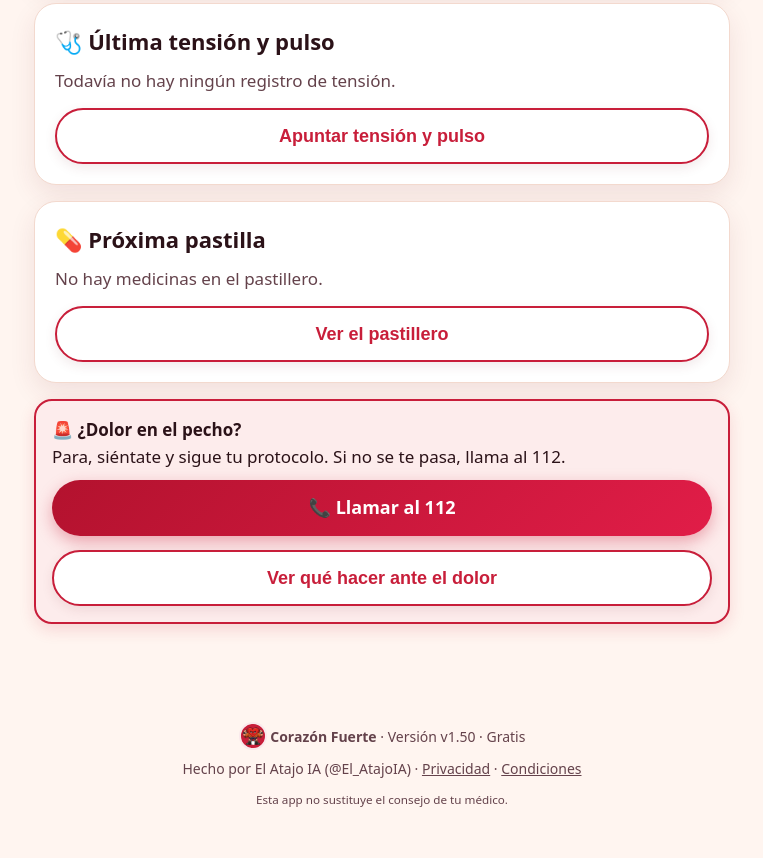
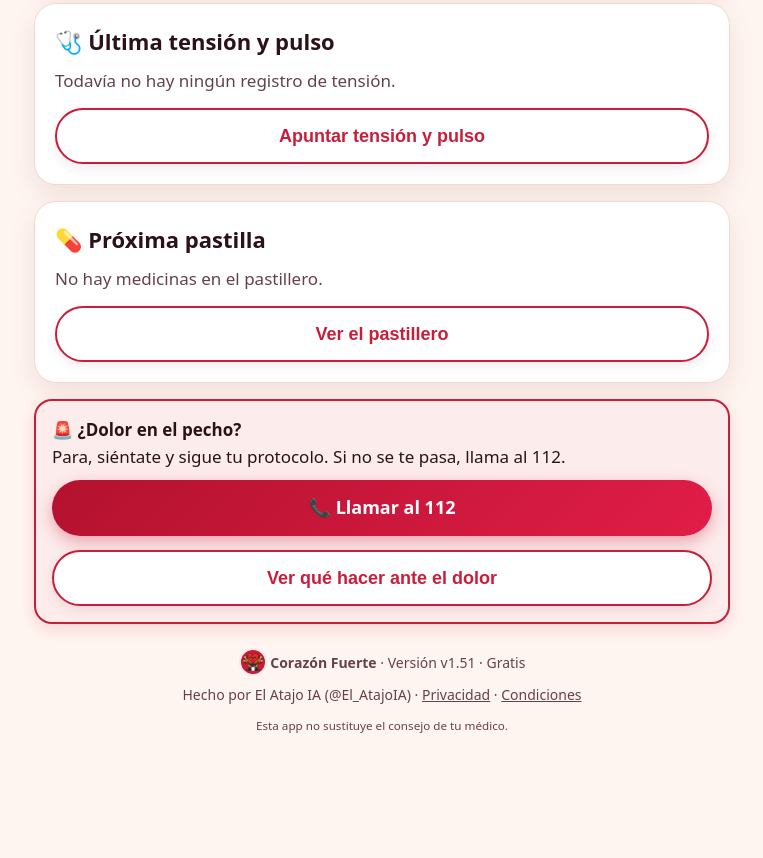
Before and after one commit to ElAtajoIA/corazon-fuerte, a plain HTML site: page index.html in a window 1280 px wide. Shown: the part 704-1562 px from the top of the page, without its empty margins (258-1021 px from the left). After the commit the page ends 1488 px from the top, so only its background shows below. Drawn offline with Linux system fonts and the light colour scheme.

Commit message:
Corazón Fuerte v1.51
Actualiza los 11 archivos de la raíz a la versión 1.51: index.html, sw.js, manifest.webmanifest, privacidad.html, condiciones.html, icon-192.png, icon-512.png, icon-maskable-512.png, apple-touch-icon.png, logo-round.png y logo.webp.

```diff
--- a/index.html
+++ b/index.html
@@ -121,7 +121,7 @@ header.top .brand span a{color:var(--header-ink);text-decoration:underline;text-
 .iconbtn.sos{background:var(--sos-bg);color:var(--sos-ink);font-weight:800;font-size:17px;padding:2px 10px;text-decoration:none;display:inline-flex;flex-direction:column;align-items:center;justify-content:center;line-height:1.15}
 .iconbtn.sos .sos-tel{font-size:14px;line-height:1}
 .punto-conectado{width:12px;height:12px;border-radius:50%;background:#22c55e;border:2px solid #fff;box-shadow:0 0 0 1px rgba(0,0,0,.15);flex:none;align-self:center}
-main{max-width:720px;margin:0 auto;padding:14px 12px 90px}
+main{max-width:720px;margin:0 auto;padding:14px 12px 16px}
 .card{background:var(--card);border:1px solid var(--line);border-radius:22px;padding:20px;margin:0 0 16px;box-shadow:var(--shadow)}
 .view{display:none}
 .view.active{display:block}
@@ -410,7 +410,7 @@ footer a{color:var(--muted)}
 <nav class="drawer" id="drawer" aria-label="Menú principal">
   <h2><img class="logo-round small" src="logo-round.png" alt=""> Corazón Fuerte</h2>
   <div id="drawer-nav"></div>
-  <div class="foot">Versión v1.50 · Gratis.<br>Tus datos se guardan en tu dispositivo y, si conectas Google, en tu Google Drive.</div>
+  <div class="foot">Versión v1.51 · Gratis.<br>Tus datos se guardan en tu dispositivo y, si conectas Google, en tu Google Drive.</div>
 </nav>
 
 <main>
@@ -855,7 +855,8 @@ footer a{color:var(--muted)}
     <button class="btn secondary" id="btn-importar">Importar copia</button><input type="file" id="import-file" accept="application/json,.json" hidden>
     <p class="muted">Para pasar tus datos a otro móvil: 1) pulsa «Descargar copia» y guarda el archivo; 2) pásalo al otro móvil por correo, WhatsApp o Drive; 3) en el otro móvil, abre la app, pulsa «Importar copia» y elige el archivo.</p>
     <button class="btn secondary" id="btn-borrar-todo" style="color:var(--link);border-color:var(--link)">Borrar todos mis datos</button>
-    <p class="muted">Versión v1.50</p>
+    <p class="muted">Versión v1.51</p>
+    <p class="muted"><b>Qué cambia en la v1.51:</b><br>· Ya no queda hueco al final de Hoy: el pie sigue a la tarjeta del dolor.</p>
     <p class="muted"><b>Qué cambia en la v1.50:</b><br>· En la pantalla de Hoy ya no sale el aviso de datos orientativos.</p>
     <p class="muted"><b>Qué cambia en la v1.49:</b><br>· <b>Lista de la compra.</b> Ahora puedes tachar cada producto como comprado, tocándolo, y vaciar toda la lista de una vez con «Vaciar lista».<br>· <b>Rueda de tensión.</b> En Hoy solo se ven las últimas 30 lecturas, para que no sea una lista sin fin.<br>· <b>Avisos que no se pierden.</b> Si la app estaba dormida cuando tocaba una pastilla, el aviso llega igual si han pasado menos de 15 minutos.<br>· <b>Botón Atrás.</b> Ahora Atrás te lleva a la pantalla anterior, y en la pantalla principal pregunta antes de salir de la app.<br>· <b>Guardado en Drive.</b> Los datos se guardan en el móvil al momento y se envían a Drive cuando sales de la app, no con cada movimiento. Y el orden de «Tu día» ya no se mueve sin querer: hay que mantener pulsado el asa y se puede deshacer.</p>
     <p class="muted"><b>Qué cambia en la v1.48:</b><br>· <b>Medicinas incompletas.</b> En el Pastillero, la app avisa en la tarjeta de cada medicina si le falta la dosis o las horas.<br>· <b>Stock opcional.</b> Si quieres, puedes llevar el stock de cada medicina: cada toma que marques lo baja, y con «Renovar stock» sumas una caja entera.<br>· <b>Informe por WhatsApp.</b> En «Para el médico» puedes compartir el informe por WhatsApp, como texto.<br>· <b>Periodo del informe.</b> En «Para el médico» eliges si el informe cubre el último mes, los últimos 3 meses o todo.</p>
@@ -874,7 +875,7 @@ footer a{color:var(--muted)}
 </main>
 
 <footer>
-  <p><img class="logo-round tiny" src="logo-round.png" alt="" style="vertical-align:-8px"> <b>Corazón Fuerte</b> · Versión v1.50 · Gratis</p>
+  <p><img class="logo-round tiny" src="logo-round.png" alt="" style="vertical-align:-8px"> <b>Corazón Fuerte</b> · Versión v1.51 · Gratis</p>
   <p>Hecho por El Atajo IA (@El_AtajoIA) · <a href="privacidad.html">Privacidad</a> · <a href="condiciones.html">Condiciones</a></p>
   <p><small>Esta app no sustituye el consejo de tu médico.</small></p>
 </footer>
@@ -896,7 +897,7 @@ footer a{color:var(--muted)}
 <script>
 "use strict";
 /* Corazón Fuerte — v1.47. Una sola página. Datos en localStorage y, si te conectas, en tu Google Drive. */
-var APP_VERSION = "v1.50";
+var APP_VERSION = "v1.51";
 var DATA_KEY = "corazon-fuerte-datos-v1";
 var GEMINI_KEY = "corazon-fuerte-gemini-key";
 var THEME_KEY = "corazon-fuerte-tema";
--- a/sw.js
+++ b/sw.js
@@ -3,7 +3,7 @@
    (display standalone) y que la app abra aunque falle la conexión.
    Solo cachea los ficheros propios de la app: nunca intercepta las
    llamadas a Google (Drive, Gemini), que siempre van directas a la red. */
-var CACHE = "corazon-fuerte-pwa-v1.50";
+var CACHE = "corazon-fuerte-pwa-v1.51";
 var CORE = [
   "./index.html",
   "./manifest.webmanifest",
```
